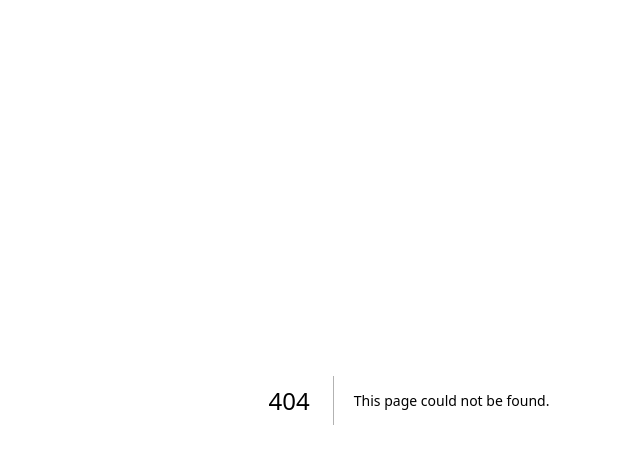
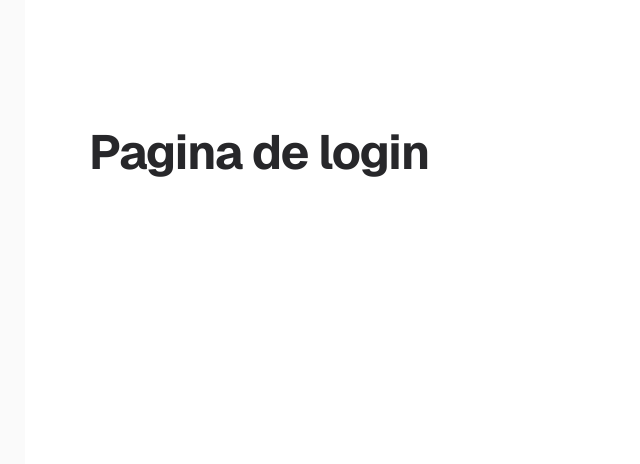
Before and after one commit to JohanEstebanM/Ejemplo, a Next.js app: page /login in a window 1280 px wide. Before the commit this address had no page. Shown: the top 464 px of the page, without its empty margins (231-871 px from the left). Built offline with nearby package versions, Linux system fonts and the light colour scheme.

Commit message:
create login

```diff
--- /dev/null
+++ b/app/login/page.tsx
@@ -0,0 +1,13 @@
+export default function Login() {
+  return (
+    <div className="flex flex-col flex-1 items-center justify-center bg-zinc-50 font-sans dark:bg-black">
+      <main className="flex flex-1 w-full max-w-3xl flex-col items-center justify-between py-32 px-16 bg-white dark:bg-black sm:items-start">
+        <div>
+          <h1 className="text-4xl font-bold tracking-tight text-zinc-800 dark:text-zinc-100 sm:text-5xl">
+            Pagina de login
+          </h1>
+        </div>
+      </main>
+    </div>
+  );
+}
```
